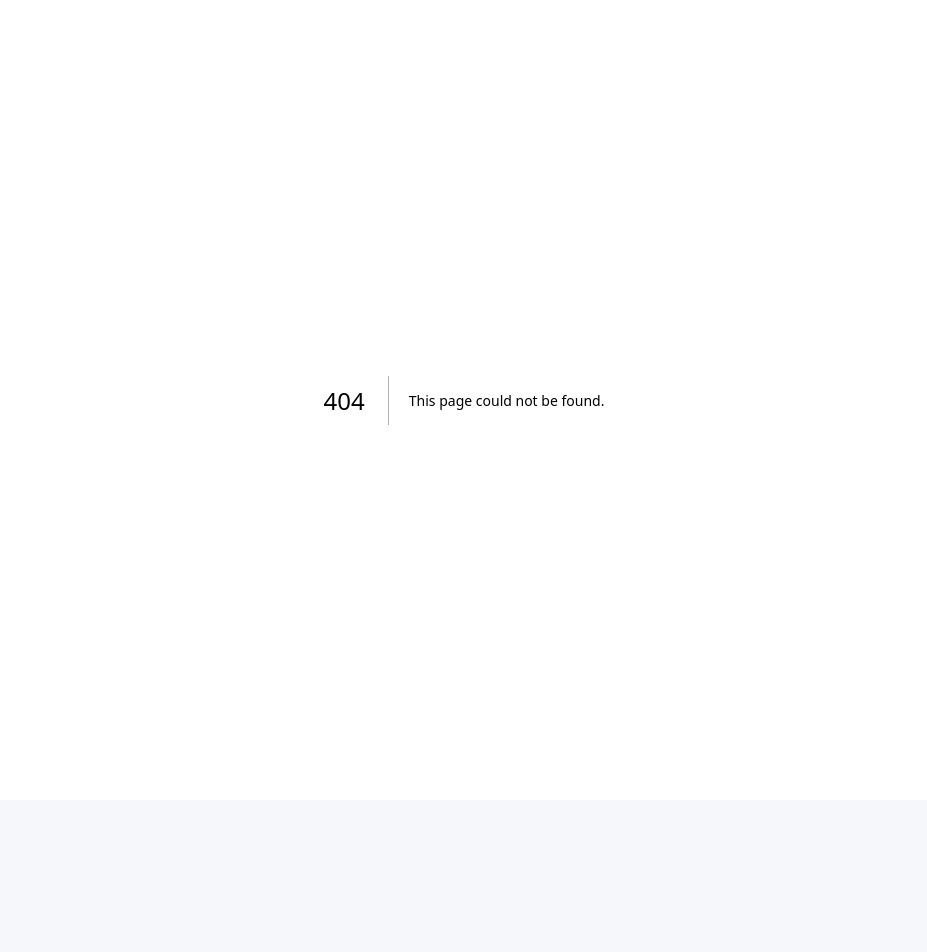
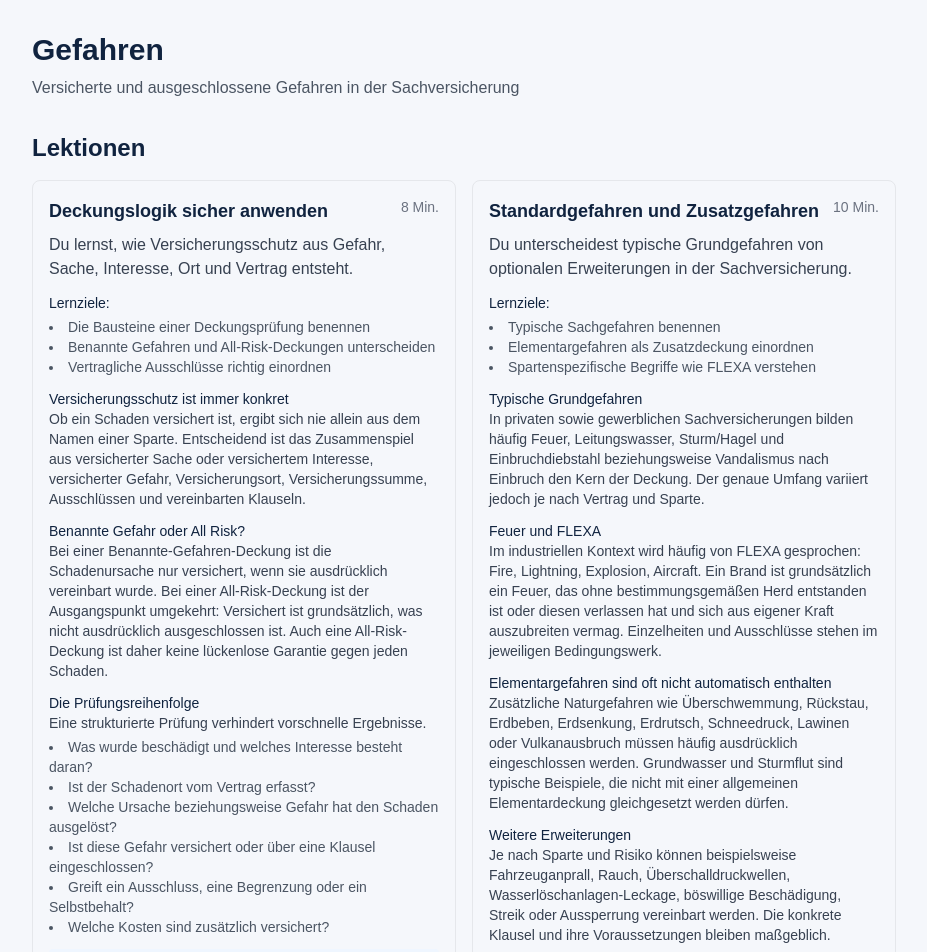
Before and after one commit to matthiasst1996-bit/bachelorpro-lernapp, a Next.js app: page /lernen/gefahren in a window 1280 px wide. Before the commit this address had no page. Shown: the top 952 px of the page, without its empty margins (176-1103 px from the left). Before the commit the page ends 800 px from the top, so only its background shows below. Built offline with nearby package versions, Linux system fonts and the light colour scheme.

Commit message:
feat: add Gefahren (perils) learning page using content/gefahren.ts

```diff
--- /dev/null
+++ b/app/lernen/gefahren/page.tsx
@@ -0,0 +1,111 @@
+import { perilLessons, perilCaseStudy, perilQuiz } from '@/content/gefahren';
+
+export default function GefahrenPage() {
+  return (
+    <div className="max-w-4xl mx-auto px-4 py-8">
+      <header className="mb-8">
+        <h1 className="text-3xl font-bold mb-2">Gefahren</h1>
+        <p className="text-gray-600">Versicherte und ausgeschlossene Gefahren in der Sachversicherung</p>
+      </header>
+
+      <section className="mb-12">
+        <h2 className="text-2xl font-semibold mb-4">Lektionen</h2>
+        <div className="grid gap-4 md:grid-cols-2">
+          {perilLessons.map((lesson) => (
+            <div key={lesson.id} className="border rounded-lg p-4 hover:shadow-md transition-shadow">
+              <div className="flex justify-between items-start mb-2">
+                <h3 className="font-semibold text-lg">{lesson.title}</h3>
+                <span className="text-sm text-gray-500">{lesson.duration}</span>
+              </div>
+              <p className="text-gray-700 mb-3">{lesson.summary}</p>
+              <div className="mb-3">
+                <h4 className="font-medium text-sm mb-1">Lernziele:</h4>
+                <ul className="list-disc list-inside text-sm text-gray-600">
+                  {lesson.learningGoals.map((goal, i) => (
+                    <li key={i}>{goal}</li>
+                  ))}
+                </ul>
+              </div>
+              <div>
+                {lesson.sections.map((section, i) => (
+                  <div key={i} className="mb-3">
+                    <h4 className="font-medium text-sm">{section.heading}</h4>
+                    <p className="text-gray-700 text-sm">{section.body}</p>
+                    {section.bullets && (
+                      <ul className="list-disc list-inside text-sm text-gray-600 mt-1">
+                        {section.bullets.map((bullet, j) => (
+                          <li key={j}>{bullet}</li>
+                        ))}
+                      </ul>
+                    )}
+                  </div>
+                ))}
+              </div>
+              <div className="mt-3 p-2 bg-blue-50 rounded">
+                <p className="text-sm font-medium text-blue-800">Key Takeaway:</p>
+                <p className="text-sm text-blue-700">{lesson.keyTakeaway}</p>
+              </div>
+            </div>
+          ))}
+        </div>
+      </section>
+
+      <section className="mb-12">
+        <h2 className="text-2xl font-semibold mb-4">Fallbeispiel</h2>
+        <div className="border rounded-lg p-6 bg-gray-50">
+          <h3 className="font-semibold text-xl mb-3">{perilCaseStudy.title}</h3>
+          <div className="mb-4">
+            <h4 className="font-medium">Situation:</h4>
+            <p className="text-gray-700">{perilCaseStudy.situation}</p>
+          </div>
+          <div className="mb-4">
+            <h4 className="font-medium mb-2">Fragen:</h4>
+            <ol className="list-decimal list-inside text-gray-700">
+              {perilCaseStudy.questions.map((q, i) => (
+                <li key={i}>{q}</li>
+              ))}
+            </ol>
+          </div>
+          <div>
+            <h4 className="font-medium">MusterlÃ¶sung:</h4>
+            <p className="text-gray-700">{perilCaseStudy.solution}</p>
+          </div>
+        </div>
+      </section>
+
+      <section className="mb-12">
+        <h2 className="text-2xl font-semibold mb-4">Quiz</h2>
+        <div className="space-y-6">
+          {perilQuiz.map((q) => (
+            <div key={q.id} className="border rounded-lg p-4">
+              <p className="font-medium mb-3">{q.question}</p>
+              <div className="space-y-2">
+                {q.options.map((option, i) => (
+                  <div
+                    key={i}
+                    className={`p-2 rounded border ${
+                      i === q.correctIndex ? 'bg-green-50 border-green-300' : 'bg-white'
+                    }`}
+                  >
+                    <label className="flex items-center gap-2 cursor-pointer">
+                      <input
+                        type="radio"
+                        name={q.id}
+                        className="accent-blue-600"
+                      />
+                      <span>{option}</span>
+                    </label>
+                  </div>
+                ))}
+              </div>
+              <details className="mt-3">
+                <summary className="text-sm text-blue-600 cursor-pointer font-medium">ErklÃ¤rung anzeigen</summary>
+                <p className="text-sm text-gray-700 mt-2">{q.explanation}</p>
+              </details>
+            </div>
+          ))}
+        </div>
+      </section>
+    </div>
+  );
+}
```
